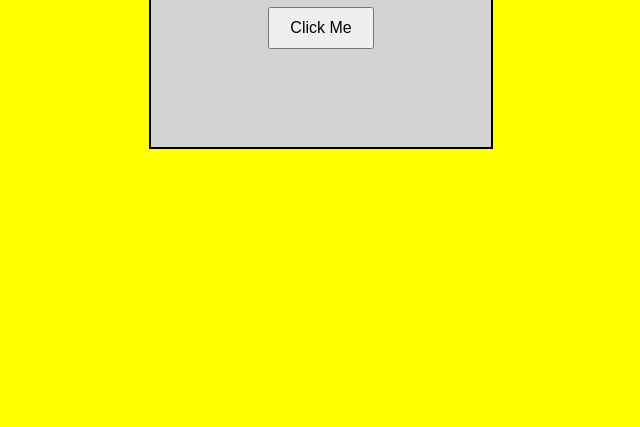
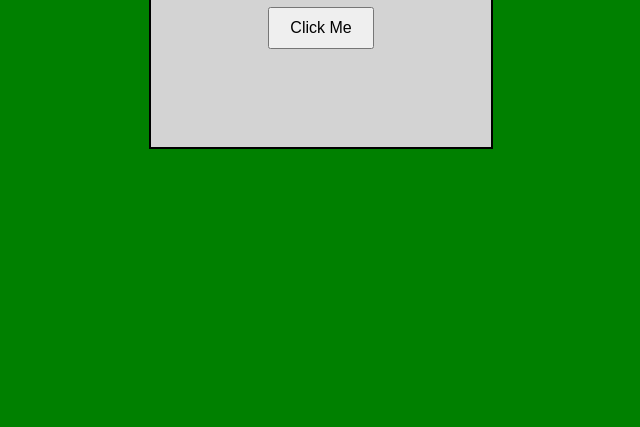
Before and after one commit to Schnell10/ghDistant, a plain HTML site: page index.html in a window 1280 px wide. Shown: the part 373-800 px from the top of the page, without its empty margins (319-959 px from the left). Drawn offline with Linux system fonts and the light colour scheme.

Commit message:
C'6: couleur de fond en vers avec le cherry pick branch 1

```diff
--- a/style.css
+++ b/style.css
@@ -1,5 +1,5 @@
 :root {
-    --background-color: yellow;
+    --background-color: green;
 }
 
 body {
```
